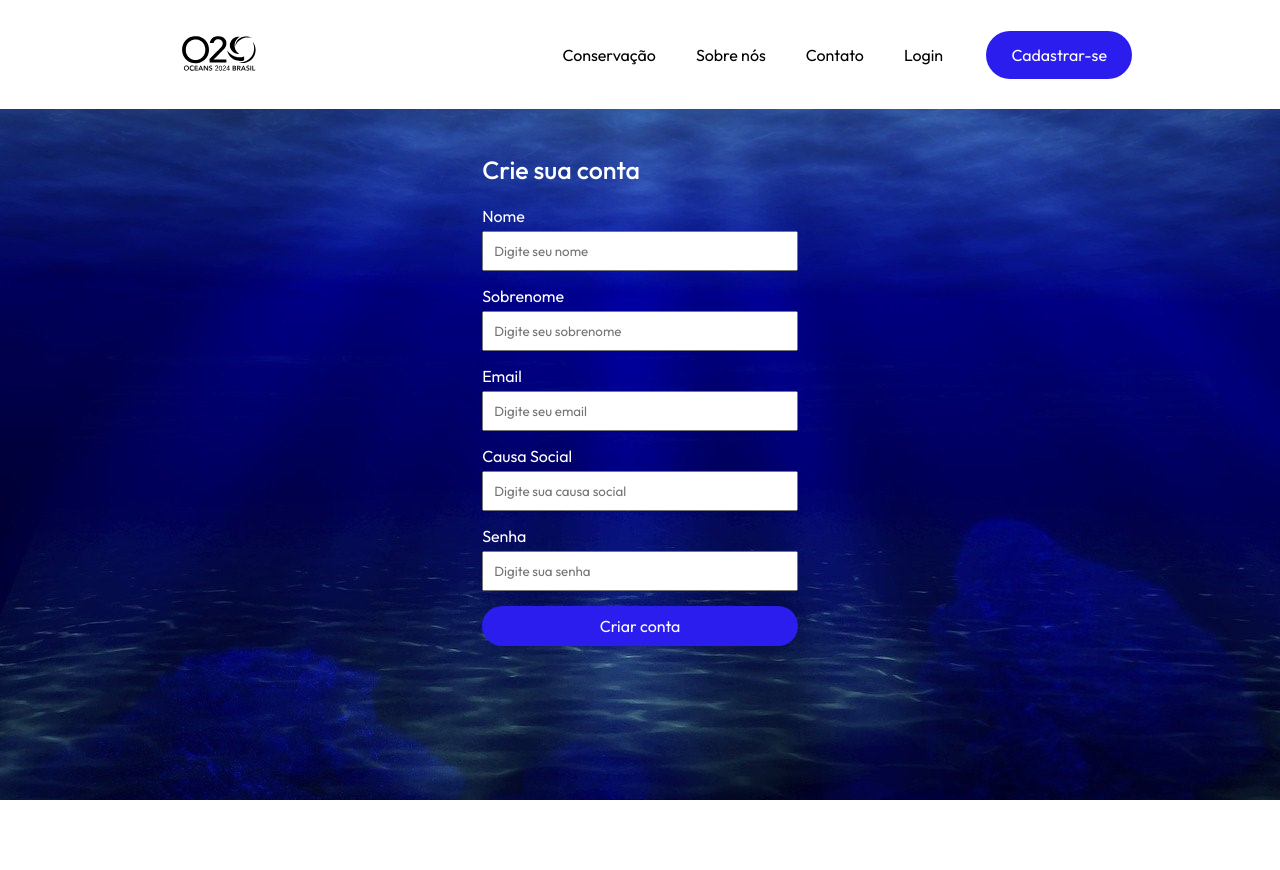
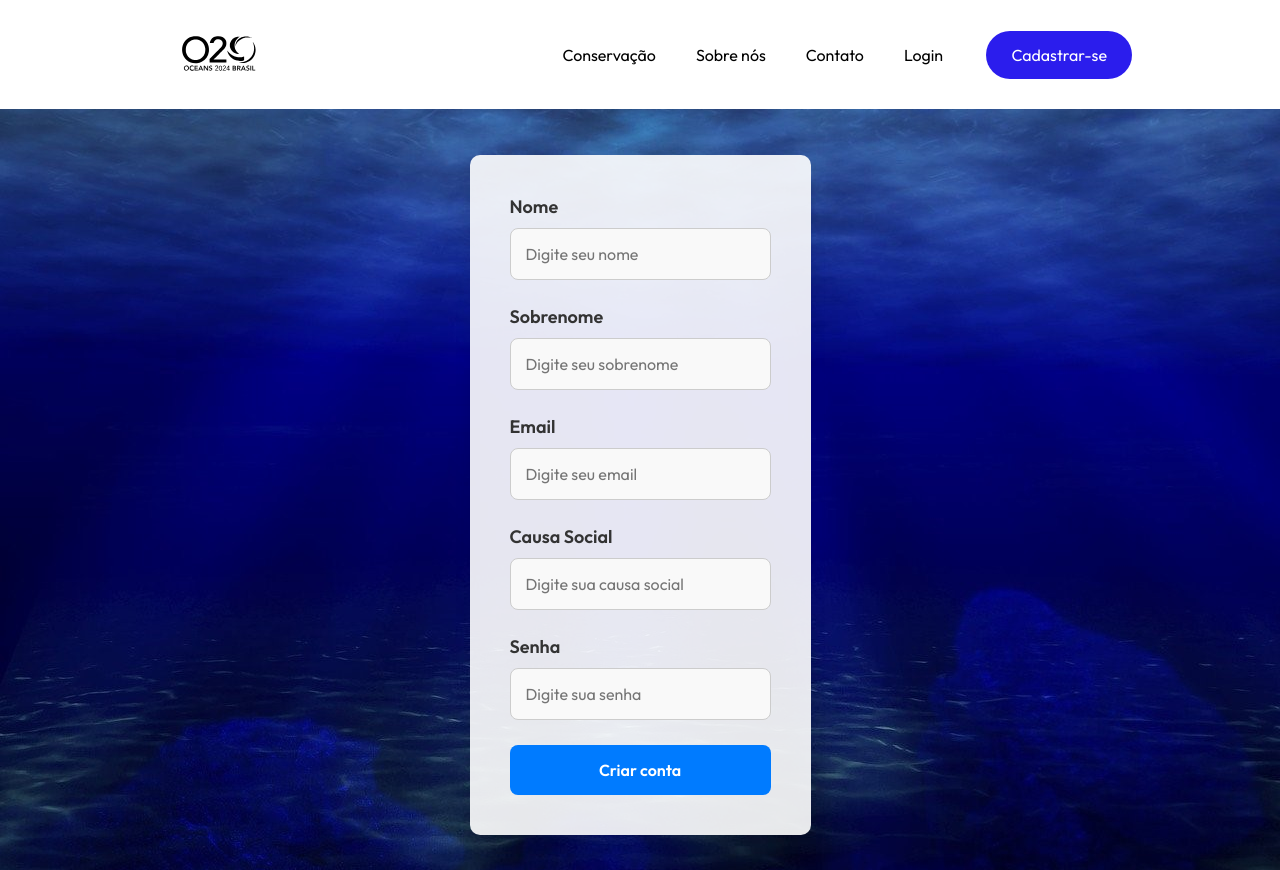
Before and after one commit to devtorugo/GS_OCEANS2024_WEB, a Next.js app: page /register in a window 1280 px wide. Before the commit the page ends 800 px from the top, so only its background shows below. Built offline with nearby package versions, Linux system fonts and the light colour scheme.

Commit message:
Ajustando estilização das pages

```diff
--- a/src/app/contact/styles.css
+++ b/src/app/contact/styles.css
@@ -51,7 +51,7 @@
 .contact form input, .contact form textarea{
     display: block;
     width: 100%;
-    background: #EBECFE;
+    background: #ffffff;
     padding: 15px;
     border: 0;
     outline: 0;
@@ -76,5 +76,5 @@
 }
 
 .contact form button:hover {
-    background-color: #1a1a1a;
+    background-color: #2d8905;
 }
--- a/src/app/donation/page.tsx
+++ b/src/app/donation/page.tsx
@@ -25,6 +25,10 @@ const DonationPage = () => {
                         <label>CPF</label>
                         <input type='text' name="cpf" placeholder='Digite seu CPF' />
 
+                        <label>CEP</label>
+                        <input type='text' name="cep" placeholder='Digite seu CEP' />
+
+
                         <label>Valor da Doação (R$)</label>
                         <input type='number' name="amount" placeholder='Digite o valor da doação' />
 
--- a/src/app/donation/styles.css
+++ b/src/app/donation/styles.css
@@ -8,6 +8,7 @@
     align-items: center;
     background: url('/oceano2.jpg');
     background-size: cover;
+    margin-top: 60px;
 }
 
 .donation-container {
--- a/src/app/login/styles.css
+++ b/src/app/login/styles.css
@@ -1,53 +1,57 @@
-.login {
-    margin: 0;
-    padding: 0;
-    width: 100%;
-    height: 100vh;
+.login-container {
     display: flex;
     justify-content: center;
     align-items: center;
+    height: 100vh;
     background-image: url('/oceano2.jpg');
     background-size: cover;
     background-position: center;
 }
 
-.login-col {
-    color: #ffffff;
+.login-form {
+    background-color: rgba(255, 255, 255, 0.9);
+    padding: 30px;
+    border-radius: 8px;
+    box-shadow: 0 4px 8px rgba(0, 0, 0, 0.1);
+    max-width: 400px;
+    width: 100%;
 }
 
-.login h3 {
-    color: #ffffff;
-    font-weight: 500;
-    font-size: 25px;
+.login-form h3 {
+    font-size: 24px;
     margin-bottom: 20px;
-    margin-top: 2px;
+    color: #333;
 }
 
-.login form {
-    max-width: 400px;
+.form-group {
+    margin-bottom: 20px;
 }
 
-.login form label {
+.form-group label {
     display: block;
     margin-bottom: 5px;
+    color: #555;
 }
 
-.login form input {
+.form-group input {
     width: 100%;
     padding: 10px;
-    margin-bottom: 25px;
+    border: 1px solid #ccc;
+    border-radius: 4px;
 }
 
-.login form button {
+.btn {
     width: 100%;
     padding: 10px;
-
+    border: none;
+    background-color: #007bff;
     color: #fff;
-    border: none;
+    font-weight: 500;
+    border-radius: 4px;
     cursor: pointer;
     transition: background-color 0.3s ease;
 }
 
-.login form button:hover {
-    background-color: #1a1a1a;
+.btn:hover {
+    background-color: #2d8905;
 }
--- a/src/app/register/page.tsx
+++ b/src/app/register/page.tsx
@@ -5,24 +5,34 @@ const Register = () => {
     return (
         <div className='register'>
             <div className='register-col'>
-                <h3>Crie sua conta</h3>
                 <form>
+
+                    <div className="form-group">
                         <label>Nome</label>
                         <input type='text' name="firstName" placeholder='Digite seu nome' />
+                    </div>
 
+                    <div className="form-group">
                         <label>Sobrenome</label>
                         <input type='text' name="lastName" placeholder='Digite seu sobrenome' />
+                    </div>
 
+                    <div className="form-group">
                         <label>Email</label>
                         <input type='text' name="email" placeholder='Digite seu email' />
+                    </div>
 
+                    <div className="form-group">
                         <label>Causa Social</label>
                         <input type='text' name="socialCause" placeholder='Digite sua causa social' />
+                    </div>
 
+                    <div className="form-group">
                         <label>Senha</label>
                         <input type='password' name="password" placeholder='Digite sua senha' />
+                    </div>
 
-                    <button  type='submit' className='btn'>Criar conta</button>
+                    <button type='submit' className='btn'>Criar conta</button>
                 </form>
             </div>
         </div>
--- a/src/app/register/styles.css
+++ b/src/app/register/styles.css
@@ -2,49 +2,74 @@
     margin: 0;
     padding: 0;
     width: 100%;
-    height: 100vh;
+    min-height: 100vh;
     display: flex;
     justify-content: center;
     align-items: center;
     background-image: url('/oceano2.jpg');
     background-size: cover;
     background-position: center;
+    margin-top: 70px;
 }
 
 .register-col {
     color: #ffffff;
+    max-width: 500px;
+    margin-top: 50px;
 }
 
 .register h3 {
-    color: #ffffff;
-    font-weight: 500;
-    font-size: 25px;
+    color: #000000;
+    font-weight: 700;
+    font-size: 36px;
     margin-bottom: 20px;
 }
 
 .register form {
-    max-width: 400px;
+    background-color: rgba(255, 255, 255, 0.9);
+    padding: 40px;
+    border-radius: 10px;
+    box-shadow: 0 8px 16px rgba(0, 0, 0, 0.1);
 }
 
-.register form label {
-    display: block;
-    margin-bottom: 5px;
+.form-group {
+    margin-bottom: 25px;
 }
 
-.register form input {
+.form-group label {
+    display: block;
+    margin-bottom: 10px;
+    color: #333333;
+    font-weight: 600;
+    font-size: 18px;
+}
+
+.form-group input {
     width: 100%;
-    padding: 10px;
-    margin-bottom: 15px;
+    padding: 15px;
+    border: 1px solid #ccc;
+    border-radius: 8px;
+    background-color: #f9f9f9;
+    font-size: 16px;
+    transition: border-color 0.3s ease;
+}
+
+.form-group input:focus {
+    border-color: #007bff;
 }
 
 .register form button {
     width: 100%;
-    padding: 10px;
+    padding: 15px;
     border: none;
     cursor: pointer;
+    background-color: #007bff;
+    color: #ffffff;
+    font-weight: 600;
+    border-radius: 8px;
     transition: background-color 0.3s ease;
 }
 
 .register form button:hover {
-    background-color: #1a1a1a;
+    background-color: #2d8905;
 }
```
Also changed, not shown: src/app/login/page.tsx (+10 -6 lines). Lines whose indentation alone changed are shown as unchanged.
